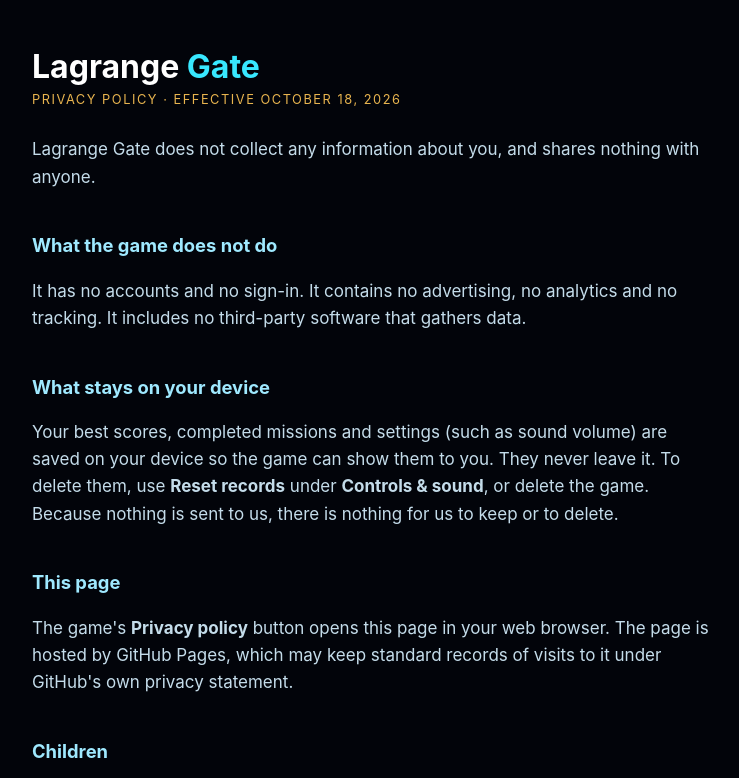
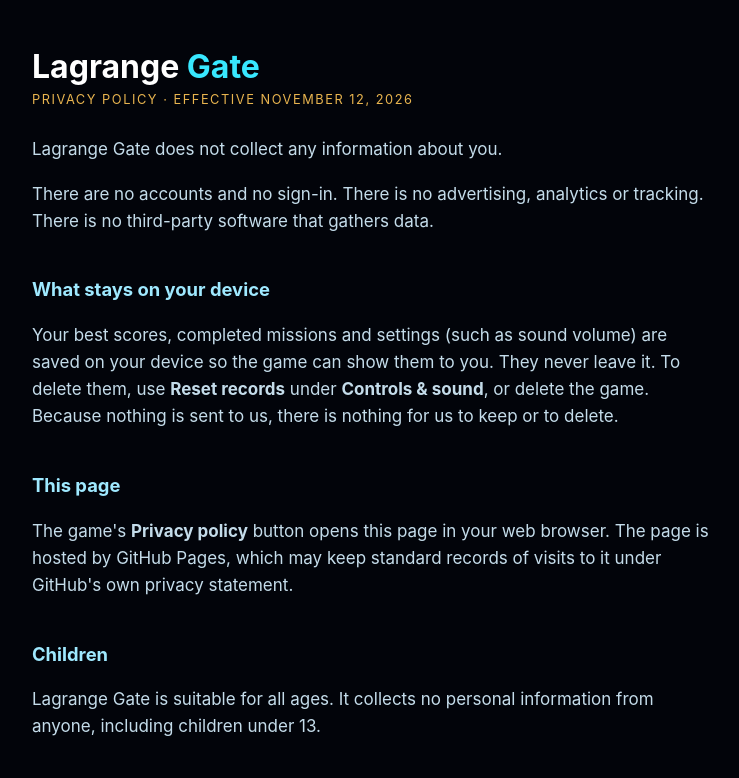
Before and after one commit to flash2600/lagrange-gate, a plain HTML site: page privacy.html in a window 1280 px wide. Shown: the top 778 px of the page, without its empty margins (268-1007 px from the left). Drawn offline with Linux system fonts and the light colour scheme.

Commit message:
Update the support and privacy pages

```diff
--- a/privacy.html
+++ b/privacy.html
@@ -9,12 +9,10 @@
 <body>
 <main>
 <h1>Lagrange <span>Gate</span></h1>
-<p class="sub">Privacy policy · Effective October 18, 2026</p>
+<p class="sub">Privacy policy · Effective November 12, 2026</p>
 
-<p>Lagrange Gate does not collect any information about you, and shares nothing with anyone.</p>
-
-<h2>What the game does not do</h2>
-<p>It has no accounts and no sign-in. It contains no advertising, no analytics and no tracking. It includes no third-party software that gathers data.</p>
+<p>Lagrange Gate does not collect any information about you.</p>
+<p>There are no accounts and no sign-in. There is no advertising, analytics or tracking. There is no third-party software that gathers data.</p>
 
 <h2>What stays on your device</h2>
 <p>Your best scores, completed missions and settings (such as sound volume) are saved on your device so the game can show them to you. They never leave it. To delete them, use <b>Reset records</b> under <b>Controls &amp; sound</b>, or delete the game. Because nothing is sent to us, there is nothing for us to keep or to delete.</p>
```
